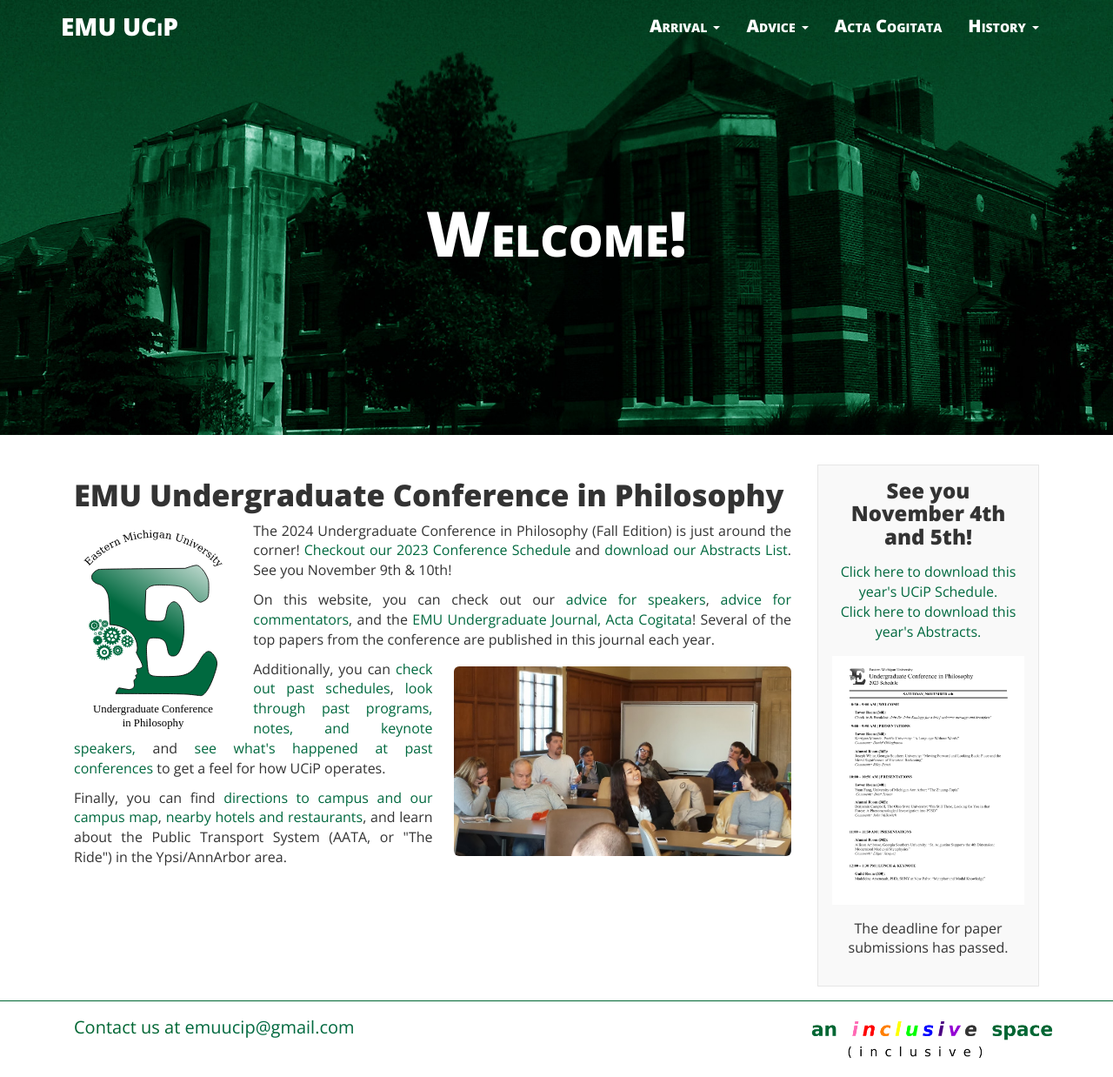
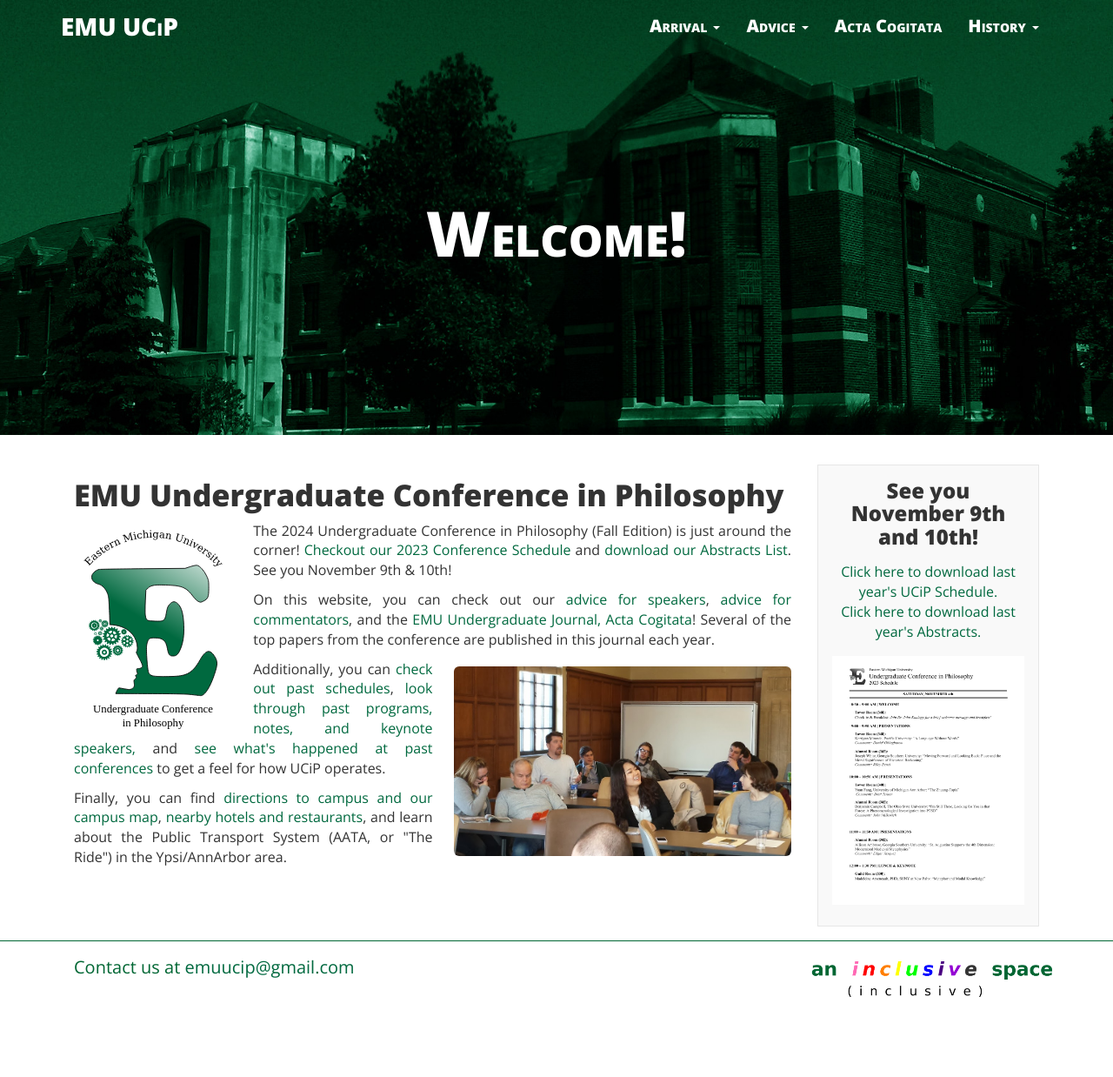
Before and after one commit to ucip/ucip.github.io, a Jekyll site: the page built from index.html, in a window 1280 px wide. Shown: the whole page at 87% size. Built offline with Jekyll 4.4.1, drawn with Linux system fonts in a browser that asks for light colours; nearby versions of some CDN libraries; after the commit the page ends 1169 px from its top, so only the background shows below that.

Commit message:
make requested updates

```diff
--- a/_includes/box.html
+++ b/_includes/box.html
@@ -37,16 +37,16 @@
 <!-- SCHEDULE MESSAGE -->
 <div class="col-sm-3 col-xs-12 hidden-print">
   <div class="post-list-box announcement">
-    <h3 class="text-center post-list-header">See you November 4th and 5th!</h3>
+    <h3 class="text-center post-list-header">See you November 9th and 10th!</h3>
     <p class="text-center announcement-text">
-      <a href="{{ site.baseurl }}/docs/2023 (Fall) Schedule.pdf">Click here to download this year's UCiP Schedule.</a>
+      <a href="{{ site.baseurl }}/docs/2023 (Fall) Schedule.pdf">Click here to download last year's UCiP Schedule.</a>
       <br />
-      <a href="{{ site.baseurl }}/docs/2023 (Fall) Abstracts.pdf">Click here to download this year's Abstracts.</a>
+      <a href="{{ site.baseurl }}/docs/2023 (Fall) Abstracts.pdf">Click here to download last year's Abstracts.</a>
     </p>
     <a href="{{ site.baseurl }}/docs/2023 (Fall) Schedule.pdf">
       <img class="img-responsive" src="{{ site.baseurl }}/img/2023 (Fall) Schedule.png" />
     </a>
-    <p class="text-center announcement-text">The deadline for paper submissions has passed.</p>
+    <!--<p class="text-center announcement-text">The deadline for paper submissions has passed.</p>-->
   </div>
 </div>
 
```
